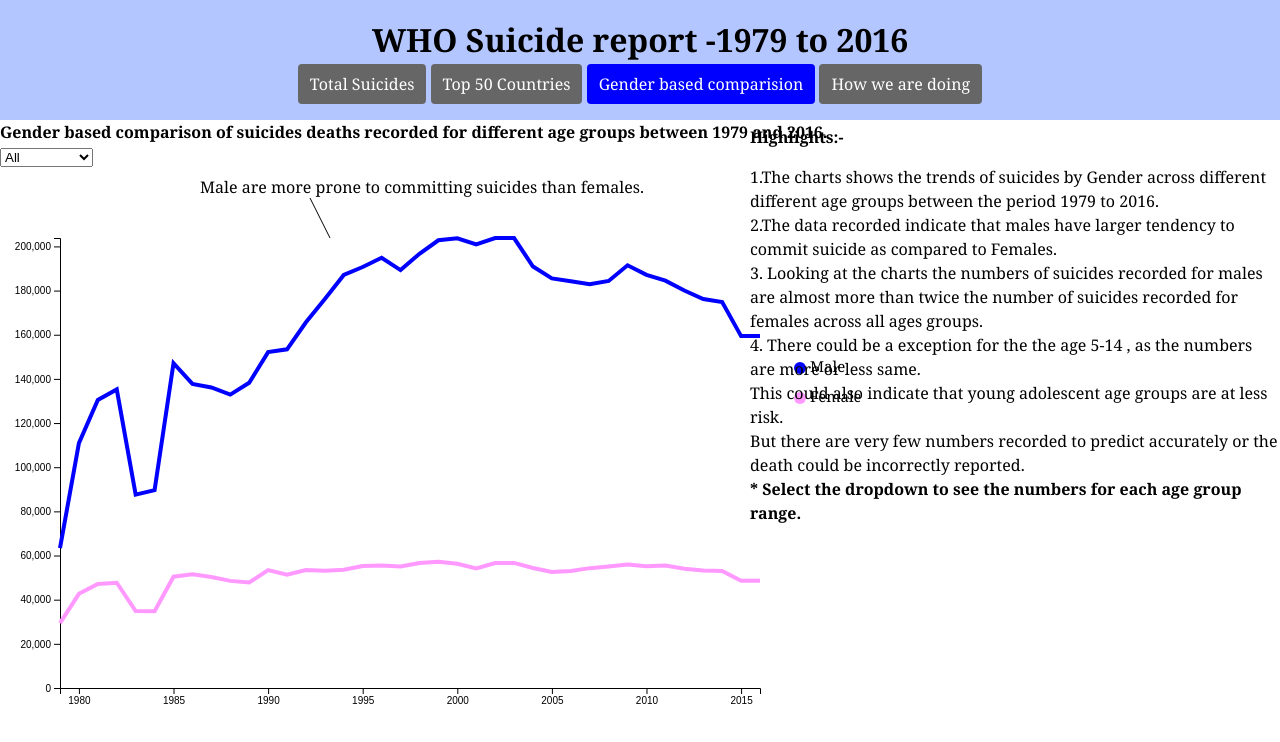
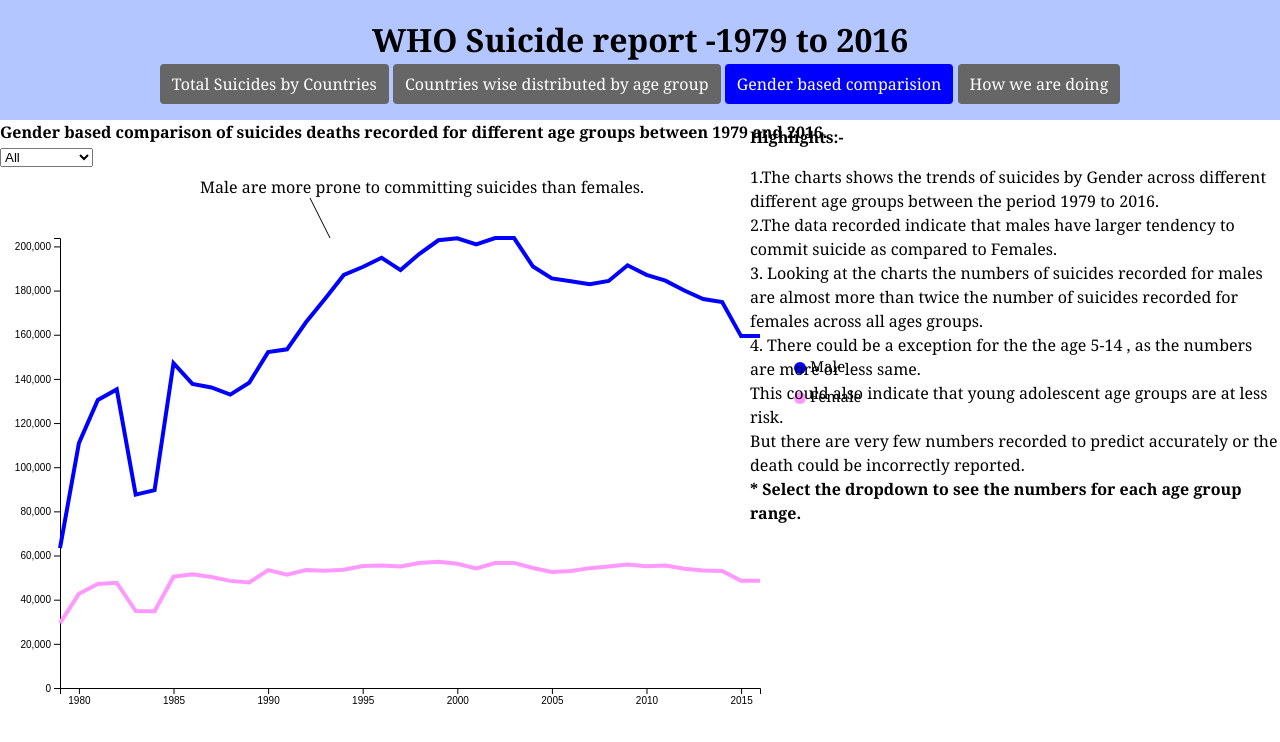
Before and after one commit to mpsingh2/finaltermdv.github.io, a plain HTML site: page about.html in a window 1280 px wide. Drawn offline with nearby package versions, Linux system fonts and the light colour scheme.

Commit message:
updated for tab names
updated for tab names

```diff
--- a/about.html
+++ b/about.html
@@ -29,8 +29,8 @@ div.absolute {
   <h1>WHO Suicide report -1979 to 2016</h1>
   <nav>
     <ul class="nav">
-      <li><a  href="index.html">Total Suicides</a></li>
-      <li><a  href="Product.html">Top 50 Countries</a></li>
+      <li><a  href="index.html">Total Suicides by Countries</a></li>
+      <li><a  href="Product.html">Countries wise distributed by age group</a></li>
       <li><a class="current" href="about.html">Gender based comparision</a></li>
       <li><a  href="contact.html">How we are doing</a></li>
     </ul>
```
Also changed, not shown: Product.html (+2 -2 lines), contact.html (+2 -2 lines), index.html (+2 -2 lines).
